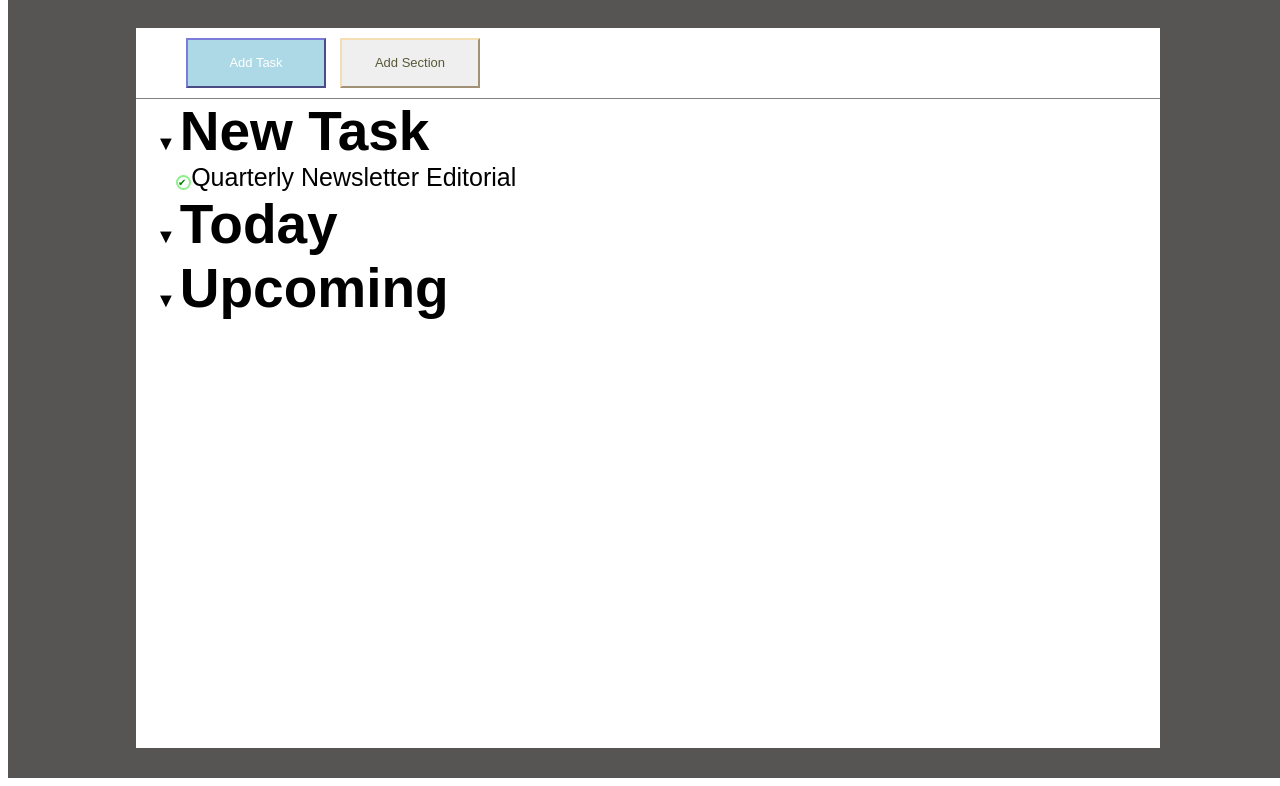
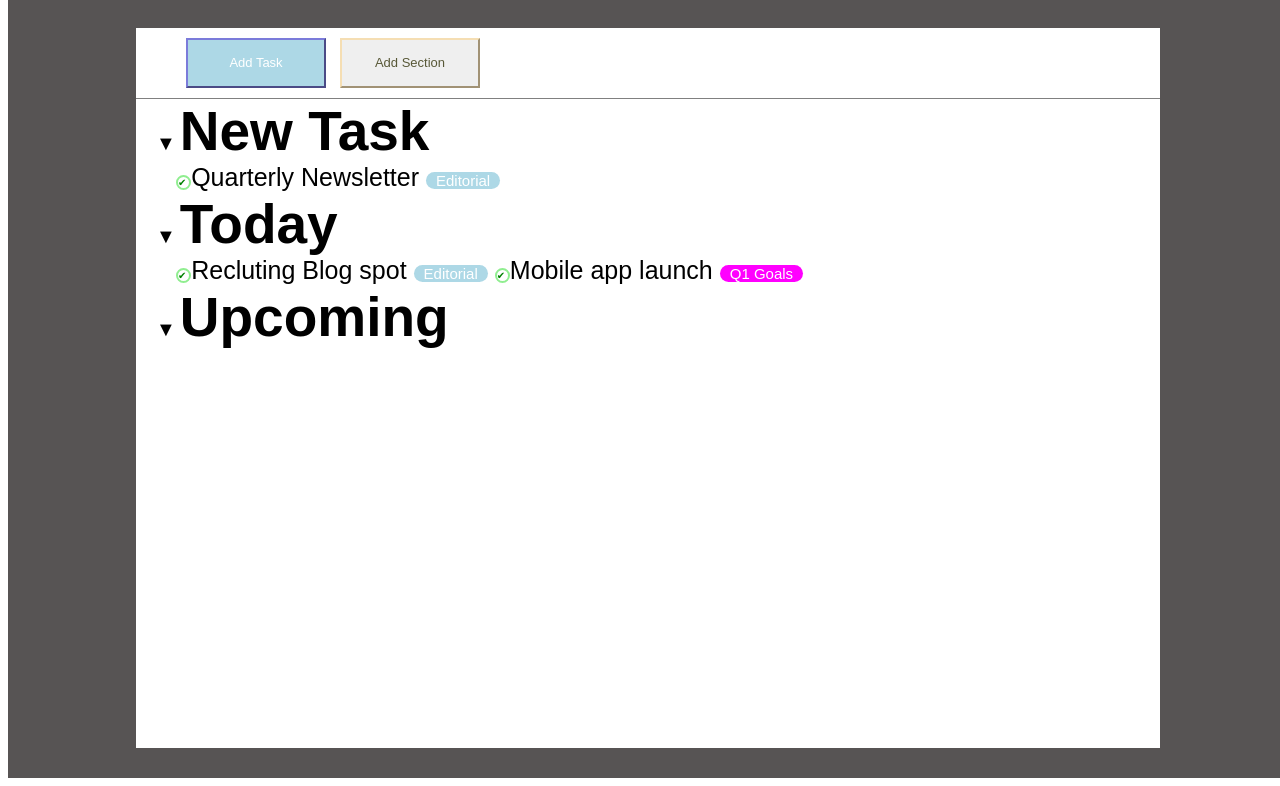
Before and after one commit to LorenzoPrimogeri/html-css-toboolist, a plain HTML site: page index.html in a window 1280 px wide. Shown: the part 110-896 px from the top of the page. Drawn offline with Linux system fonts and the light colour scheme; a web font is replaced by a local one.

Commit message:
80% Complete

```diff
--- a/index.html
+++ b/index.html
@@ -35,14 +35,22 @@
                 <h2>New Task</h2>
                 <ul>
                     <li><span class="Tick"> &#10004;
-                        </span>Quarterly Newsletter <span class="item BGblue">Editorial</span></li>
-
+                        </span>Quarterly Newsletter <span class="Item blue">Editorial</span>
+                    </li>
                 </ul>
             </section>
             <!-- Today -->
             <section class="">
                 <span class="Arrow">&#9660;</span>
                 <h2>Today</h2>
+                <ul>
+                    <li>
+                        <span class="Tick"> &#10004;
+                        </span>Recluting Blog spot <span class="Item blue">Editorial</span>
+                        <span class="Tick"> &#10004;
+                        </span>Mobile app launch <span class="Item magenta">Q1 Goals</span>
+                    </li>
+                </ul>
 
             </section>
             <!-- Upcoming -->
--- a/master.css
+++ b/master.css
@@ -28,13 +28,6 @@ header img{
     background-color: white;
 }
 
-.Itemblue{
-    background-color: lightblue;
-    color: white;
-    border-radius: 10px;
-    padding: 0px 10px 0px 10px;
-    font-size: 15px;
-}
 .button{
     width: 140px;
     height: 50px;
@@ -88,3 +81,18 @@ ul li{
     border-radius: 100%;
     font-size: 10px;
 }
+.Item{
+    color: white;
+    border-radius: 10px;
+    padding: 0px 10px 0px 10px;
+    font-size: 15px;
+}
+.blue{
+    background-color: lightblue;
+}
+.magenta{
+    background-color: magenta;
+}
+green{
+
+}
```
